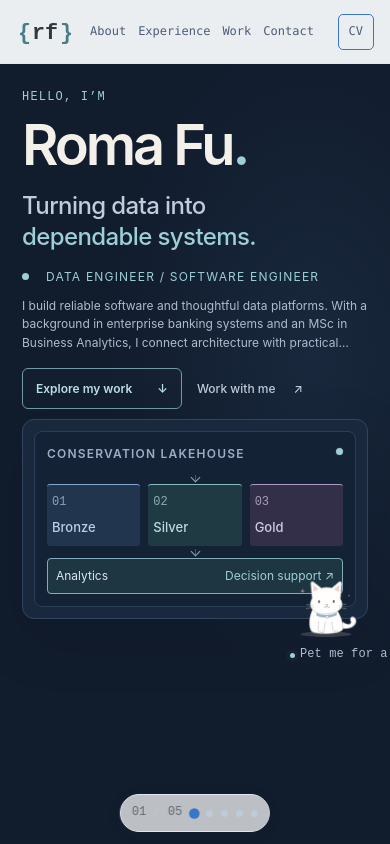
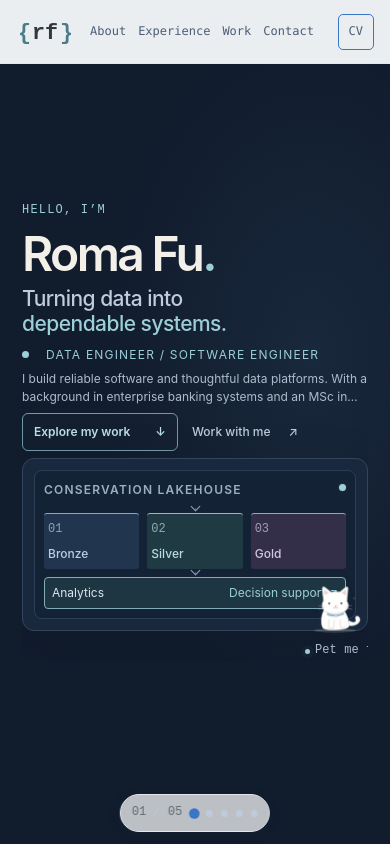
Before and after one commit to amor9121/roma-fu-portfolio, a Next.js app: page / in a window 390 px wide. Built offline with nearby package versions, Linux system fonts and the light colour scheme.

Commit message:
debug+rwd

```diff
--- a/app/globals.css
+++ b/app/globals.css
@@ -344,6 +344,7 @@ body{background:var(--paper)}
 .preview-viewport{position:relative;flex:1;overflow:hidden;border:1px solid #dce4ef;border-radius:0 0 7px 7px;background:#fff}
 .explanation-viewport{border:0;border-radius:0;background:transparent}
 .preview-viewport iframe{display:block;width:1440px;height:1000px;border:0;transform:scale(.36);transform-origin:top left;pointer-events:none}
+.dashboard-static-preview{display:block;width:100%;height:100%;object-fit:cover;object-position:top center}
 .preview-open{position:absolute;inset:0;display:flex;align-items:flex-end;justify-content:center;padding:16px;background:linear-gradient(transparent 75%,#25324710)}
 .preview-open>span{font-size:12px;background:#fff;color:#345b87;border:1px solid #dce4ef;border-radius:5px;padding:7px 11px;box-shadow:0 3px 12px #2532470c}
 .preview-caption{font-family:monospace;font-size:12px;letter-spacing:.13em;color:#73869f;padding-top:9px}
@@ -718,3 +719,118 @@ button{font-size:12px}
   .contact-slide .deck-footer{padding-bottom:18px}
 }
 @media(max-width:740px) and (prefers-reduced-motion:reduce){.deck{scroll-behavior:auto;scroll-snap-type:y proximity}}
+
+/* Mobile presentation: keep each chapter readable within one viewport. */
+@media(max-width:740px){
+  .slide{height:100svh;min-height:600px;padding:82px 22px 64px;align-items:center;justify-content:center;overflow:hidden;scroll-snap-align:start;scroll-snap-stop:always}
+  .slide-inner{max-height:calc(100svh - 146px);overflow:hidden}
+  .slide-heading{margin-bottom:14px}
+  .slide-heading .eyebrow{margin-bottom:5px}
+  .slide-heading h2{font-size:24px;line-height:1.16}
+
+  /* Home: keep the role, short introduction and compact architecture visual. */
+  .hero-slide .hero{gap:7px}
+  .hero-slide h1{font-size:48px;margin:4px 0 7px}
+  .hero-slide .hero-statement{font-size:21px;line-height:1.18;margin-bottom:8px}
+  .hero-slide .hero-role{margin:0 0 6px;font-size:12px}
+  .hero-slide .hero-intro{-webkit-line-clamp:2;margin:0 0 8px;font-size:12px;line-height:1.45}
+  .hero-slide .actions{margin-top:5px;gap:14px}
+  .hero-slide .button.primary{padding:8px 11px}
+  .hero-slide .hero-side{padding-bottom:30px}
+  .hero-slide .cat-companion{width:60px;right:3px}
+  .hero-slide .pipeline{padding:9px}
+  .hero-slide .diagram-top{font-size:12px;margin-bottom:5px}
+  .hero-slide .flow-line{height:8px;line-height:8px}
+  .hero-slide .layer{padding:6px 4px}
+  .hero-slide .layer strong{font-size:12px}
+  .hero-slide .output{padding:5px 7px;font-size:12px}
+
+  /* About: retain the portrait, concise introduction and a compact skills index. */
+  .about-slide .about-layout{grid-template-columns:66px minmax(0,1fr);gap:8px 12px;align-items:start}
+  .about-slide .about-portrait img{width:66px;height:100px;object-fit:cover;object-position:top;border-radius:40px}
+  .about-slide .about-copy .large-copy{font-size:15px;line-height:1.3;margin-bottom:5px}
+  .about-slide .about-copy p:not(.large-copy){font-size:12px;line-height:1.4;margin-bottom:5px;display:-webkit-box;-webkit-box-orient:vertical;-webkit-line-clamp:2;overflow:hidden}
+  .about-slide .about-copy .text-link,.about-slide .case-steps,.about-slide .personality-note{display:none}
+  .about-slide .about-toolkit{margin-top:10px;padding-top:8px}
+  .about-slide .about-toolkit>h3{font-size:12px;margin-bottom:6px}
+  .about-slide .about-toolkit .skills-grid{grid-template-columns:repeat(2,minmax(0,1fr));gap:6px 10px;margin:0}
+  .about-slide .about-toolkit .skills-grid article:last-child{grid-column:1/-1}
+  .about-slide .about-toolkit .skills-grid h3{font-size:12px;margin:0 0 3px}
+  .about-slide .about-toolkit .tags{gap:4px;margin:0}
+  .about-slide .about-toolkit .tags li{font-size:12px;line-height:1.35;padding:2px 5px}
+
+  /* Experience: show the strongest two points for each role and keep education beside itself. */
+  .experience-tabs{display:block;height:auto;min-height:0;margin-top:10px}
+  .experience-tablist{height:auto;display:flex;flex-direction:row;overflow-x:auto;margin:0 0 10px;border:0;border-bottom:1px solid #dce4ef}
+  .experience-tablist button{flex:0 0 auto;padding:7px 9px;margin:0 0 -1px;font-size:12px}
+  .experience-panel{height:auto;min-height:0;max-height:none;overflow:visible;padding:0}
+  .experience-kind{margin-bottom:5px}
+  .experience-panel h3{font-size:16px;margin-bottom:4px}
+  .experience-date{font-size:12px;margin-bottom:8px}
+  .experience-date span{display:inline;margin:0}
+  .experience-panel ul{gap:5px}
+  .experience-panel li{font-size:12px;line-height:1.4;padding-left:14px;display:-webkit-box;-webkit-box-orient:vertical;-webkit-line-clamp:2;overflow:hidden}
+  .experience-panel li:nth-child(n+3){display:none}
+  .education-block{grid-template-columns:1fr;gap:6px;margin-top:10px;padding-top:8px}
+  .education-block>h3{font-size:12px}
+  .education-list{grid-template-columns:1.15fr 1fr;gap:8px}
+  .education-list h4{font-size:12px;line-height:1.3;margin-bottom:3px}
+  .education-list article>p:not(.education-date),.education-list small,.education-date{font-size:12px;line-height:1.35;margin-bottom:3px}
+
+  /* Work: keep the preview prominent and trim supporting copy to its key points. */
+  .work-slide .carousel-art{height:150px;margin:0 8px;padding:8px}
+  .work-slide .carousel-copy{padding:10px 12px}
+  .work-slide .carousel-copy .eyebrow{margin-bottom:4px;line-height:1.3}
+  .work-slide .carousel-copy h3{font-size:18px;line-height:1.2;margin:0 0 5px}
+  .work-slide .project-view-switch{margin:0 0 5px}
+  .work-slide .carousel-copy>p:not(.eyebrow){font-size:12px;line-height:1.4;margin:0;display:-webkit-box;-webkit-box-orient:vertical;-webkit-line-clamp:2;overflow:hidden}
+  .work-slide .carousel-copy .tags{gap:4px;margin:6px 0}
+  .work-slide .carousel-copy .tags li:nth-child(n+4){display:none}
+  .work-slide .carousel-copy .tags li{font-size:12px;padding:2px 5px}
+  .work-slide .project-card-action{min-height:0;padding-top:2px;gap:6px}
+  .work-slide .project-card-action .project-live,.work-slide .project-card-action .project-dissertation{padding:6px 9px;line-height:1.4}
+  .work-slide .carousel-controls{padding-top:7px}
+  .work-slide .carousel-hint{display:none}
+  .work-slide .slide-footnote{display:none}
+
+  /* Contact: keep the invitation, links and illustration on the same screen. */
+  .contact-slide>.slide-inner{height:auto;max-height:calc(100svh - 146px)}
+  .contact-layout{grid-template-columns:1fr 130px;gap:8px;align-items:center}
+  .contact-closing{padding:0;justify-content:center}
+  .contact-closing>.eyebrow{margin-bottom:7px}
+  .contact-status{font-size:12px;line-height:1.35;margin-bottom:8px}
+  .contact-closing h2{font-size:30px;line-height:1.12;margin-bottom:8px}
+  .contact-description{font-size:12px;line-height:1.45;margin-bottom:9px}
+  .contact-email{padding:7px 10px;font-size:12px}
+  .closing-links{gap:12px;margin-top:9px;font-size:12px;flex-wrap:wrap}
+  .contact-illustration{max-width:130px;width:100%}
+  .contact-illustration figcaption{font-size:12px;line-height:1.3}
+  .contact-slide .deck-footer{padding:8px 0 0;margin-top:8px;border-top:1px solid #dce4ef}
+  .contact-slide .deck-footer .code-logo{width:54px}
+  .footer-credit{font-size:12px;line-height:1.3}
+  .footer-credit small{display:none}
+  .deck-footer>a:last-child{font-size:12px}
+}
+
+@media(max-width:740px) and (max-height:740px){
+  .slide{padding-top:78px;padding-bottom:58px}
+  .slide-inner{max-height:calc(100svh - 136px)}
+  .hero-slide .hero-statement{font-size:19px}
+  .hero-slide .hero-intro{-webkit-line-clamp:2}
+  .hero-slide .hero-side{padding-bottom:22px}
+  .work-slide .carousel-art{height:125px}
+  .contact-illustration{max-width:105px}
+  .contact-closing h2{font-size:27px}
+  .contact-slide>.slide-inner{max-height:calc(100svh - 136px)}
+}
+
+/* On phones, use the project artwork for the live page itself, not browser chrome. */
+@media(max-width:740px){
+  .work-slide .carousel-art{height:clamp(140px,22svh,190px);margin:0;padding:0}
+  .work-slide .dashboard-preview{height:100%;padding:0;background:transparent}
+  .work-slide .preview-browser-bar,.work-slide .preview-caption{display:none}
+  .work-slide .preview-viewport{height:100%;min-height:0;border:0;border-radius:0;background:#142236}
+  .work-slide .preview-viewport iframe{display:block;width:100%;height:100%;transform:none;pointer-events:none}
+  .work-slide .project-entry-intro,.work-slide .decision-intro{display:none!important}
+  .work-slide .preview-open{display:none}
+}
--- a/components/ProjectCarousel.tsx
+++ b/components/ProjectCarousel.tsx
@@ -100,7 +100,7 @@ export default function ProjectCarousel({
         >
           <div className="carousel-art">
             {url ? <div className={`dashboard-preview${isExplanationView ? ' explanation-preview' : ''}`}>
-              {!isExplanationView && <div className="preview-browser-bar">
+              {!isExplanationView && project.type !== 'decision-dashboard' && <div className="preview-browser-bar">
                 <span aria-hidden="true">● ● ●</span>
                 <small>{isDigitalReserve ? 'digital-reserve-dashboard.vercel.app' : 'decision-analytics-dashboard-redesign.streamlit.app'}</small>
               </div>}
@@ -115,7 +115,12 @@ export default function ProjectCarousel({
                     <b>↓</b>
                     <span>03 / Gold<small>Ready for analysis</small></span>
                   </div>
-                </div> : project.type === 'decision-dashboard' && analyticsView === 'analytics' ? <div className="decision-methods-preview">
+                </div> : project.type === 'decision-dashboard' && analyticsView === 'dashboard' ? <img
+                  className="dashboard-static-preview"
+                  src={assetPath('/decision-analytics-dashboard-preview.jpg')}
+                  alt="Mobile preview of the Decision Analytics Dashboard overview"
+                  loading="lazy"
+                /> : project.type === 'decision-dashboard' && analyticsView === 'analytics' ? <div className="decision-methods-preview">
                   <p className="eyebrow">WORKSPACE OVERVIEW</p>
                   <h4>From planning<br />to reporting.</h4>
                   <div className="decision-methods-list">
@@ -157,7 +162,7 @@ export default function ProjectCarousel({
                   <span>Open website ↗</span>
                 </a>}
               </div>
-              {!isExplanationView && <span className="preview-caption">LIVE WEBSITE PREVIEW</span>}
+              {isDigitalReserve && !isExplanationView && <span className="preview-caption">LIVE WEBSITE PREVIEW</span>}
             </div> : <div className={`atm-project-visual${atmView === 'systems' ? ' is-systems-view' : ''}`}>
               <div className="atm-photo-frame">
                 {atmView === 'interface' ? <img className="atm-installation-image" src={assetPath('/atm-interface-focused.png')} alt="Installed ATMs showing the front-end interface developed by Roma Fu" loading="lazy" /> : <div className="atm-systems-preview">
```
Also changed, not shown: public/decision-analytics-dashboard-preview.jpg (added).
